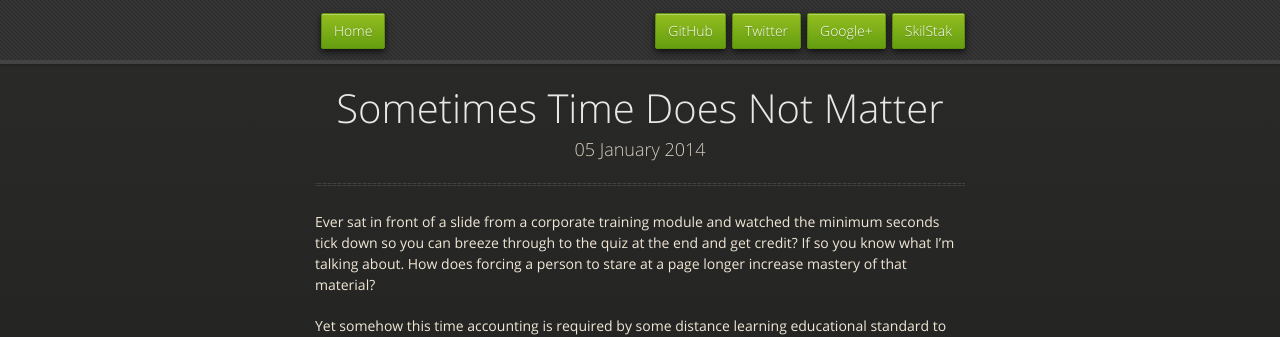
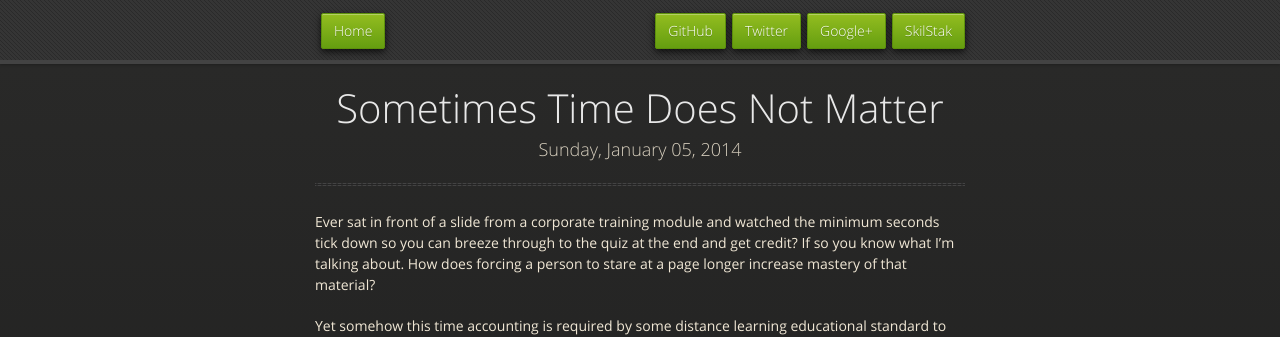
Before and after one commit to robmuh/robmuh.github.com, a Jekyll site: the page built from _posts/2014-01-05-sometimes-time-does-not-matter.markdown, in a window 1280 px wide. Shown: the top 337 px of the page. Built offline with Jekyll 4.4.1, drawn with Linux system fonts in a browser that asks for light colours; nearby versions of some CDN libraries; comment, search, counter and statistics services are not loaded.

Commit message:
date tweeks, youtube.html added

```diff
--- /dev/null
+++ b/_includes/youtube.html
@@ -0,0 +1 @@
+<iframe width="560" height="315" src="http://www.youtube.com/embed/{{ include.id }}" frameborder="0" allowfullscreen="allowfullscreen">&nbsp;</iframe>
--- a/_layouts/post.html
+++ b/_layouts/post.html
@@ -5,7 +5,7 @@
   <section>
     <div id="title">
       <h1>{{ page.title }}</h1>
-      <p>{{ page.date | date_to_long_string }}</p>
+      <p>{{ page.date | date: "%A, %B %d, %Y" }}</p>
       <hr>
     </div>
 
--- a/_posts/2014-01-12-what-will-your-verse-be.markdown
+++ b/_posts/2014-01-12-what-will-your-verse-be.markdown
@@ -5,7 +5,7 @@
 
 "That the powerful play goes on and you may contribute a verse."
 
-<iframe width="420" height="315" src="http://youtu.be/jiyIcz7wUH0" frameborder="0" allowfullscreen="allowfullscreen">&nbsp;</iframe>
+{% include youtube.html id="jiyIcz7wUH0" %}
 
 There is perhaps no more life-affirming movie in my top ten more
 powerful than [Dead Poet Society][], premium art in it's storytelling and
```
